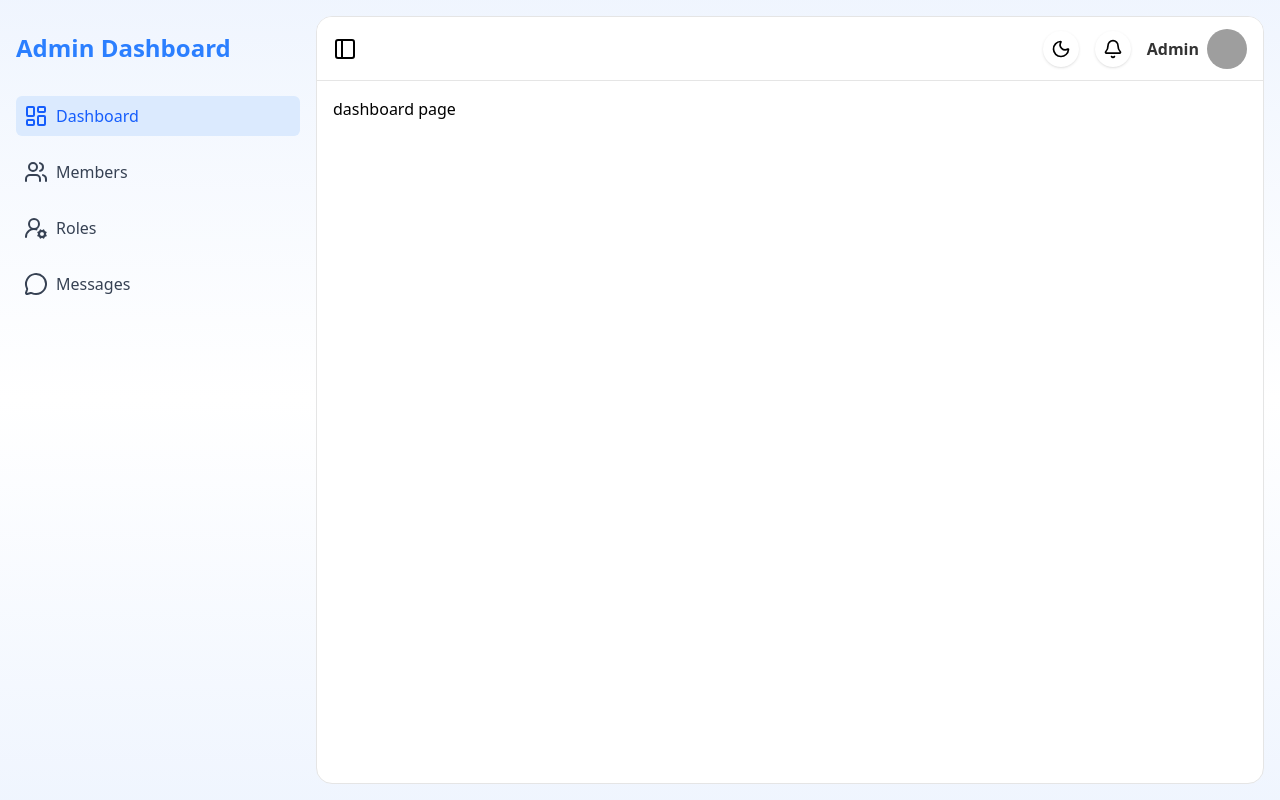
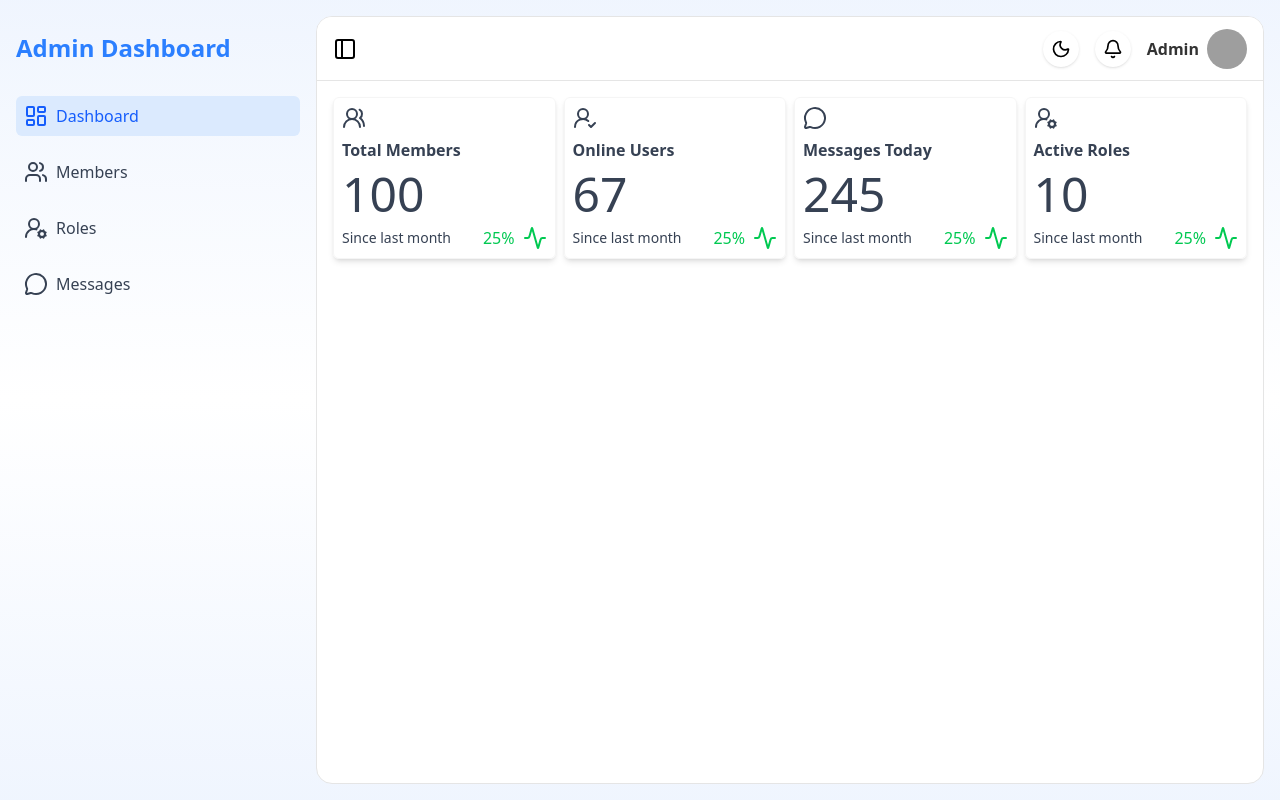
Before and after one commit to HarshalMargaj/saas-dashboard, a Next.js app: page /dashboard in a window 1280 px wide. Built offline with nearby package versions, Linux system fonts and the light colour scheme; grey boxes are pictures that could not be loaded.

Commit message:
implement metrics cards

```diff
--- /dev/null
+++ b/app/dashboard/_components/Card.jsx
@@ -0,0 +1,7 @@
+import React from "react";
+
+const Card = () => {
+	return <div>Card</div>;
+};
+
+export default Card;
--- /dev/null
+++ b/app/dashboard/_components/Cards.jsx
@@ -0,0 +1,27 @@
+import React from "react";
+import metrics from "@/constants/metrics";
+import { Activity } from "lucide-react";
+
+const Cards = () => {
+	return (
+		<div className="flex gap-2">
+			{metrics.map(metric => (
+				<div className="border border-neutral-100 w-[25%] shadow-md rounded-md p-2 space-y-2 text-gray-700">
+					<div>{metric.icon}</div>
+
+					<div className="font-semibold">{metric.title}</div>
+					<div className="text-5xl">{metric.value}</div>
+
+					<div className="flex items-center justify-between">
+						<div className="text-sm">Since last month</div>
+						<div className="text-green-500 flex items-center gap-2">
+							25% <Activity />
+						</div>
+					</div>
+				</div>
+			))}
+		</div>
+	);
+};
+
+export default Cards;
--- /dev/null
+++ b/app/dashboard/_components/Dashboard.jsx
@@ -0,0 +1,12 @@
+import React from "react";
+import Cards from "./Cards";
+
+const Dashboard = () => {
+	return (
+		<div>
+			<Cards />
+		</div>
+	);
+};
+
+export default Dashboard;
--- a/app/dashboard/page.jsx
+++ b/app/dashboard/page.jsx
@@ -1,7 +1,12 @@
 import React from "react";
+import Dashboard from "@/app/dashboard/_components/Dashboard";
 
 const page = () => {
-	return <div>dashboard page</div>;
+	return (
+		<div>
+			<Dashboard />
+		</div>
+	);
 };
 
 export default page;
--- /dev/null
+++ b/constants/metrics.js
@@ -0,0 +1,40 @@
+import {
+	MessageCircle,
+	UserRoundCheck,
+	UserRoundCog,
+	UserRoundPlus,
+	UsersRound,
+} from "lucide-react";
+
+const metrics = [
+	{
+		id: 1,
+		title: "Total Members",
+		value: 100,
+		icon: <UsersRound />,
+		color: "bg-blue-100 text-blue-700",
+	},
+	{
+		id: 2,
+		title: "Online Users",
+		value: 67,
+		icon: <UserRoundCheck />,
+		color: "bg-green-100 text-green-700",
+	},
+	{
+		id: 3,
+		title: "Messages Today",
+		value: 245,
+		icon: <MessageCircle />,
+		color: "bg-purple-100 text-purple-700",
+	},
+	{
+		id: 4,
+		title: "Active Roles",
+		value: 10,
+		icon: <UserRoundCog />,
+		color: "bg-yellow-100 text-yellow-700",
+	},
+];
+
+export default metrics;
```
